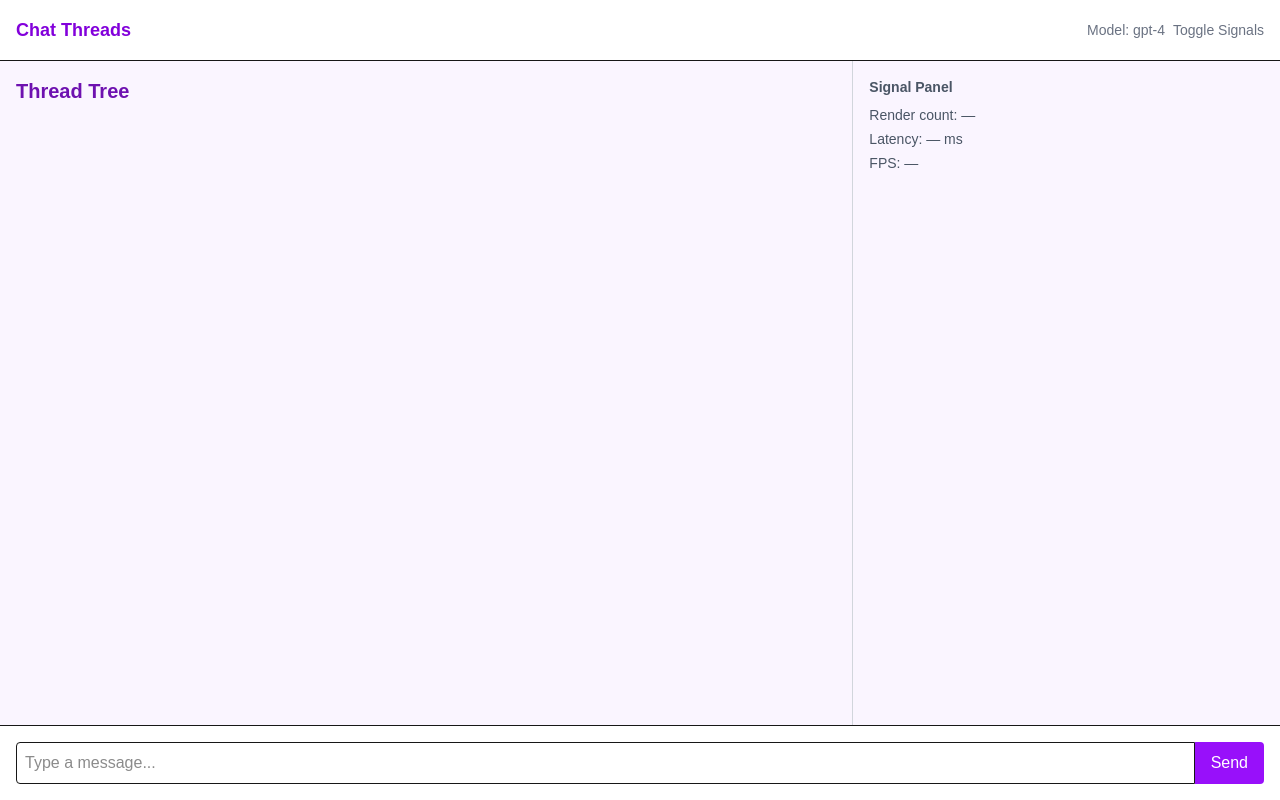
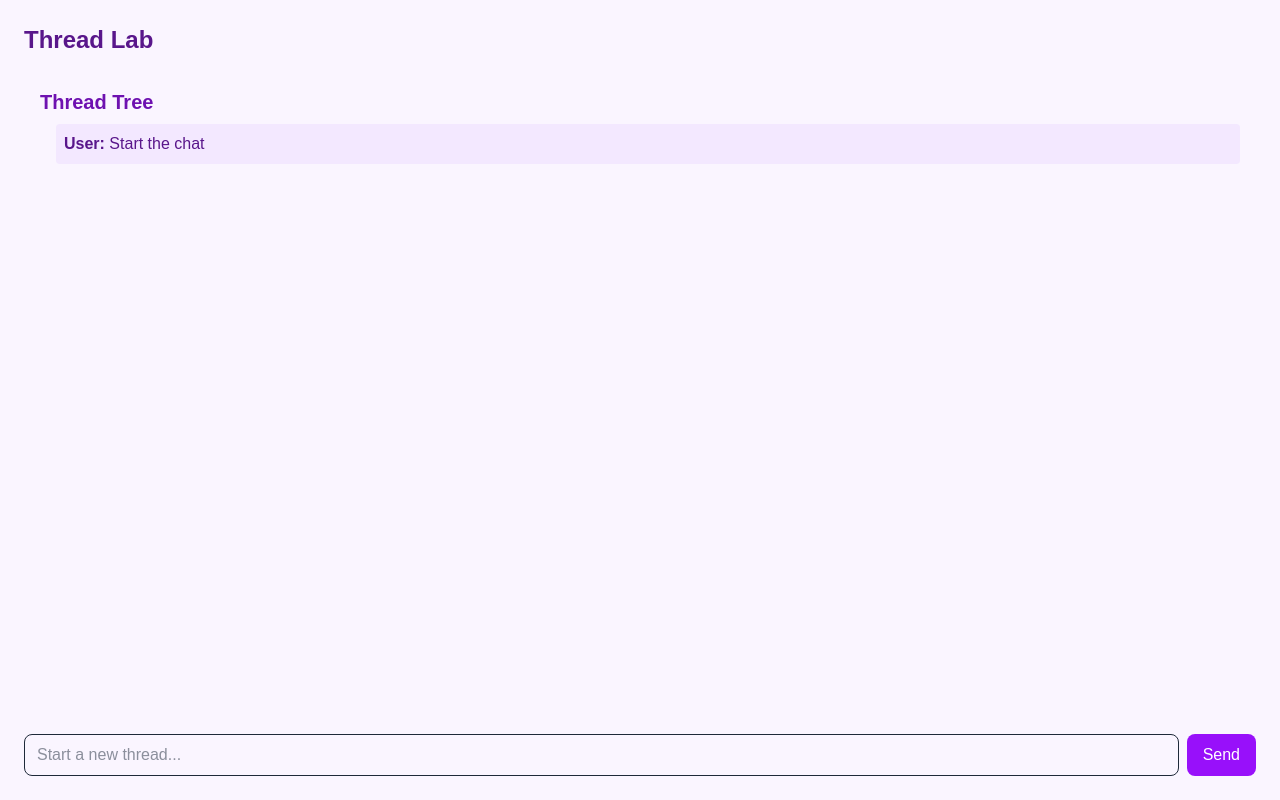
Before and after one commit to byrnec30/threadMap, a Next.js app: page / in a window 1280 px wide. Built offline with nearby package versions, Linux system fonts and the light colour scheme.

Commit message:
initual setup

```diff
--- a/components/App.tsx
+++ b/components/App.tsx
@@ -1,34 +1,61 @@
 'use client';
-import { useChat } from '@ai-sdk/react';
 import { useState } from 'react';
-import Header from './Header';
-import ThreadTree from './ThreadTree';
-import InputBar from './InputBar';
-import SignalPanel from './SignalPanel';
+import ThreadPanel from './ThreadPanel';
+import type { MessageNode } from './types';
+
 
 export default function App() {
-  const { messages, sendMessage } = useChat();
-  const [input, setInput] = useState('');
+  const [threads, setThreads] = useState<MessageNode[]>([
+    { id: 'root', role: 'user', text: 'Start the chat', children: [] },
+  ]);
+  const [globalInput, setGlobalInput] = useState('');
+
+ const handleSend = (parentId: string, newNode: MessageNode) => {
+    const addReply = (nodes: MessageNode[]): MessageNode[] =>
+      nodes.map((n) =>
+        n.id === parentId
+          ? { ...n, children: [...(n.children || []), newNode] }
+          : { ...n, children: addReply(n.children || []) }
+      );
+    setThreads((prev) => addReply(prev));
+  };
+
+  const handleNewThread = () => {
+    if (!globalInput.trim()) return;
+    const newThread: MessageNode = {
+      id: crypto.randomUUID(),
+      role: 'user',
+      text: globalInput.trim(),
+      children: [],
+    };
+    setThreads((prev) => [...prev, newThread]);
+    setGlobalInput('');
+  };
+
 
   return (
-    <div className="flex flex-col min-h-screen bg-purple-50">
-      <Header />
-      <div className="flex flex-1">
-        <div className="flex-1 border-r border-gray-300 overflow-y-auto">
-          <ThreadTree messages={messages} />
-        </div>
-        <div className="w-1/3">
-          <SignalPanel />
-        </div>
+    <div className="flex flex-col min-h-screen bg-purple-50 p-6">
+      <h1 className="text-2xl font-bold text-purple-900 mb-4">Thread Lab</h1>
+
+      <div className="flex-1 overflow-y-auto">
+        <ThreadPanel threads={threads} onSend={handleSend} />
       </div>
-      <InputBar
-        input={input}
-        onChange={(e) => setInput(e.target.value)}
-        onSend={(text) => {
-          sendMessage({ text });
-          setInput('');
-        }}
-      />
+
+      <div className="mt-4 flex gap-2">
+        <input
+          className="flex-1 border rounded-lg px-3 py-2 text-gray-800"
+          placeholder="Start a new thread..."
+          value={globalInput}
+          onChange={(e) => setGlobalInput(e.target.value)}
+          onKeyDown={(e) => e.key === 'Enter' && handleNewThread()}
+        />
+        <button
+          onClick={handleNewThread}
+          className="bg-purple-600 text-white rounded-lg px-4"
+        >
+          Send
+        </button>
+      </div>
     </div>
   );
 }
--- a/components/ThreadNode.tsx
+++ b/components/ThreadNode.tsx
@@ -1,23 +1,92 @@
-import React, { useState } from 'react';
+'use client';
+import { useChat } from '@ai-sdk/react';
+import { useState, useEffect, useRef } from 'react';
+import type { MessageNode } from './types';
 
-type ThreadNodeProps = {
-  title: string;
-  children?: React.ReactNode;
+type Props = {
+  node: MessageNode;
+  onSend: (parentId: string, newNode: MessageNode) => void;
 };
 
-function ThreadNode({ title, children }: ThreadNodeProps) {
-  const [expanded, setExpanded] = useState(true);
+export default function ThreadNode({ node, onSend }: Props) {
+  const [input, setInput] = useState('');
+  const { messages, sendMessage } = useChat({
+    id: node.id,
+  });
+
+const handleSend = async () => {
+  if (!input.trim()) return;
+  const userMessage = input.trim();
+  setInput('');
+
+  const userNode: MessageNode = {
+    id: crypto.randomUUID(),
+    role: 'user',
+    text: userMessage,
+    children: [],
+  };
+  onSend(node.id, userNode);
+  await sendMessage({ text: userMessage });
+};
+
+const lastHandledId = useRef<string | null>(null);
+
+useEffect(() => {
+  if (messages.length === 0) return;
+  const latest = messages[messages.length - 1];
+
+  // Skip if we've already handled this message
+  if (latest.id === lastHandledId.current) return;
+
+  // Only act on completed assistant messages
+  const lastPart = latest.parts?.[latest.parts.length - 1] as any;
+  const textPart = latest.parts?.find((p) => p.type === 'text');
+  const text = textPart?.text ?? '';
+
+  const isFinal =
+    latest.role === 'assistant' &&
+    (!lastPart?.state || lastPart.state === 'done') &&
+    text.trim().length > 0;
+
+  if (isFinal) {
+    const assistantNode: MessageNode = {
+      id: crypto.randomUUID(),
+      role: 'assistant',
+      text,
+      children: [],
+    };
+    onSend(node.id, assistantNode);
+    lastHandledId.current = latest.id;
+    }
+}, [messages]);
+
   return (
-    <div className="ml-4 mt-1">
-      <div
-        onClick={() => setExpanded(!expanded)}
-        className="cursor-pointer select-none font-medium text-purple-700"
-      >
-        {expanded ? '▼' : '▶'} {title}
+    <div className="ml-4 mt-2">
+      <div className="p-2 rounded bg-purple-100 text-purple-900 mb-2">
+        <strong>{node.role === 'user' ? 'User' : 'AI'}:</strong> {node.text}
       </div>
-      {expanded && <div className="ml-4 border-l border-gray-300 pl-3">{children}</div>}
+
+     {node.role === 'assistant' && <div className="flex gap-2 mb-2">
+        <input
+          className="flex-1 border rounded px-2 py-1"
+          value={input}
+          onChange={(e) => setInput(e.target.value)}
+          placeholder="Reply..."
+          onKeyDown={(e) => e.key === 'Enter' && handleSend()}
+        />
+        <button
+          onClick={handleSend}
+          className="bg-purple-600 text-white rounded px-3"
+        >
+          Send
+        </button>
+      </div>}
+
+      <div className="ml-6 border-l-2 border-purple-200 pl-4">
+        {node.children?.map((child) => (
+          <ThreadNode key={child.id} node={child} onSend={onSend} />
+        ))}
+      </div>
     </div>
   );
 }
-
-export default React.memo(ThreadNode);
--- /dev/null
+++ b/components/ThreadPanel.tsx
@@ -0,0 +1,18 @@
+'use client';
+import ThreadTree from './ThreadTree';
+import type { MessageNode } from './types';
+
+type Props = {
+  threads: MessageNode[];
+  onSend: (parentId: string, newNode: MessageNode) => void;
+};
+
+export default function ThreadPanel({ threads, onSend }: Props) {
+  return (
+    <div className="space-y-4">
+      {threads.map((thread) => (
+        <ThreadTree key={thread.id} messages={[thread]} onSend={onSend} />
+      ))}
+    </div>
+  );
+}
--- a/components/ThreadTree.tsx
+++ b/components/ThreadTree.tsx
@@ -1,25 +1,18 @@
 'use client';
 import ThreadNode from './ThreadNode';
+import type { MessageNode } from './types';
 
 type Props = {
-  messages: {
-    id: string;
-    role: string;
-    parts: { type: string; text?: string }[];
-  }[];
+  messages: MessageNode[];
+  onSend: (parentId: string, newNode: MessageNode) => void;
 };
 
-export default function ThreadTree({ messages }: Props) {
+export default function ThreadTree({ messages, onSend }: Props) {
   return (
     <div className="p-4">
       <h2 className="mb-2 text-xl font-bold text-purple-800">Thread Tree</h2>
-      {messages.map((m) => (
-        <ThreadNode
-          key={m.id}
-          title={`${m.role === 'user' ? 'User' : 'AI'}: ${
-            m.parts.find((p) => p.type === 'text')?.text || ''
-          }`}
-        />
+      {messages.map((node) => (
+        <ThreadNode key={node.id} node={node} onSend={onSend} />
       ))}
     </div>
   );
--- /dev/null
+++ b/components/types.ts
@@ -0,0 +1,6 @@
+export type MessageNode = {
+  id: string;
+  role: 'user' | 'assistant';
+  text: string;
+  children: MessageNode[];
+};
--- a/package.json
+++ b/package.json
@@ -12,6 +12,8 @@
     "@ai-sdk/openai": "^2.0.59",
     "@ai-sdk/react": "^2.0.86",
     "ai": "^5.0.86",
+    "framer-motion": "^12.23.24",
+    "lucide-react": "^0.552.0",
     "next": "16.0.1",
     "react": "19.2.0",
     "react-dom": "19.2.0",
```
Also changed, not shown: app/page.tsx (+0 -49 lines), public/favicon.png, 1 other file (tests, documents, lock files or other folders).
